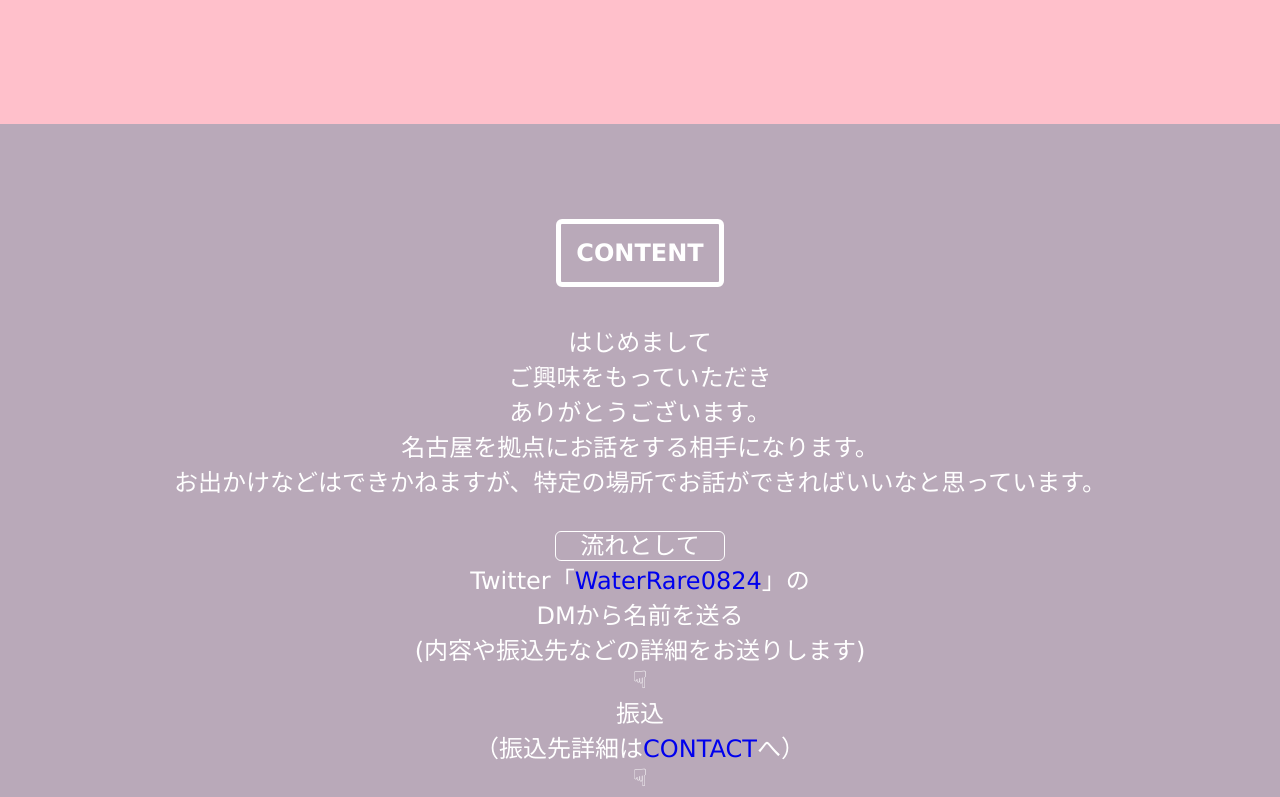
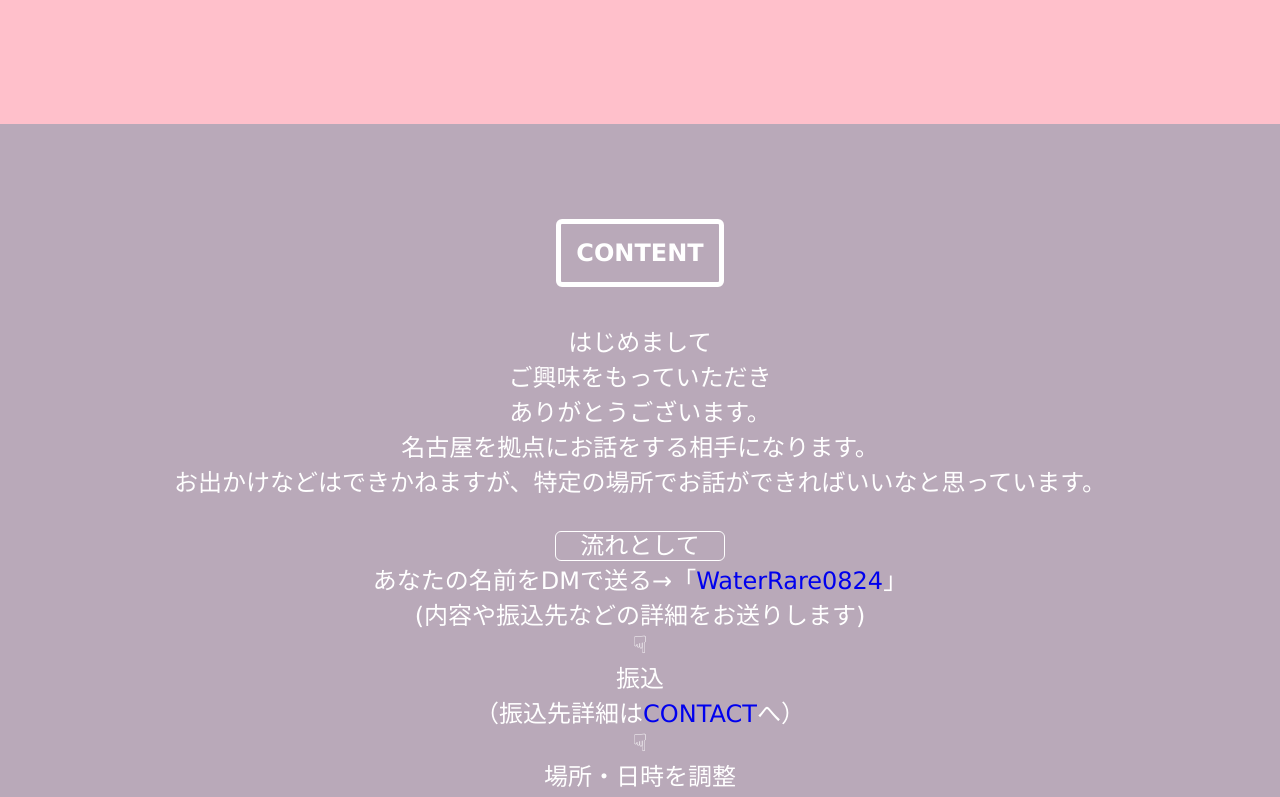
Before and after one commit to waterrare/1, a plain HTML site: page index.html in a window 1280 px wide. Shown: the part 620-1417 px from the top of the page. Drawn offline with nearby package versions, Linux system fonts and the light colour scheme.

Commit message:
Update index.html

```diff
--- a/index.html
+++ b/index.html
@@ -45,8 +45,8 @@
 名古屋を拠点にお話をする相手になります。<br>お出かけなどはできかねますが、特定の場所でお話ができればいいなと思っています。<br><br>
 
 <span class="detail">&emsp;流れとして&emsp;</span><br>
-Twitter「<a class="" href="https://twitter.com/waterrare0824" target="_blank" rel="noreferrer noopener">WaterRare0824</a>」の<br>
-DMから名前を送る<br>(内容や振込先などの詳細をお送りします)<br>
+あなたの名前をDMで送る→「<a class="" href="https://twitter.com/waterrare0824" target="_blank" rel="noreferrer noopener">WaterRare0824</a>」<br>
+(内容や振込先などの詳細をお送りします)<br>
 ☟<br>
 振込<br>（振込先詳細は<a class="color" href="#abc">CONTACT</a>へ）<br>
 ☟<br>
```
